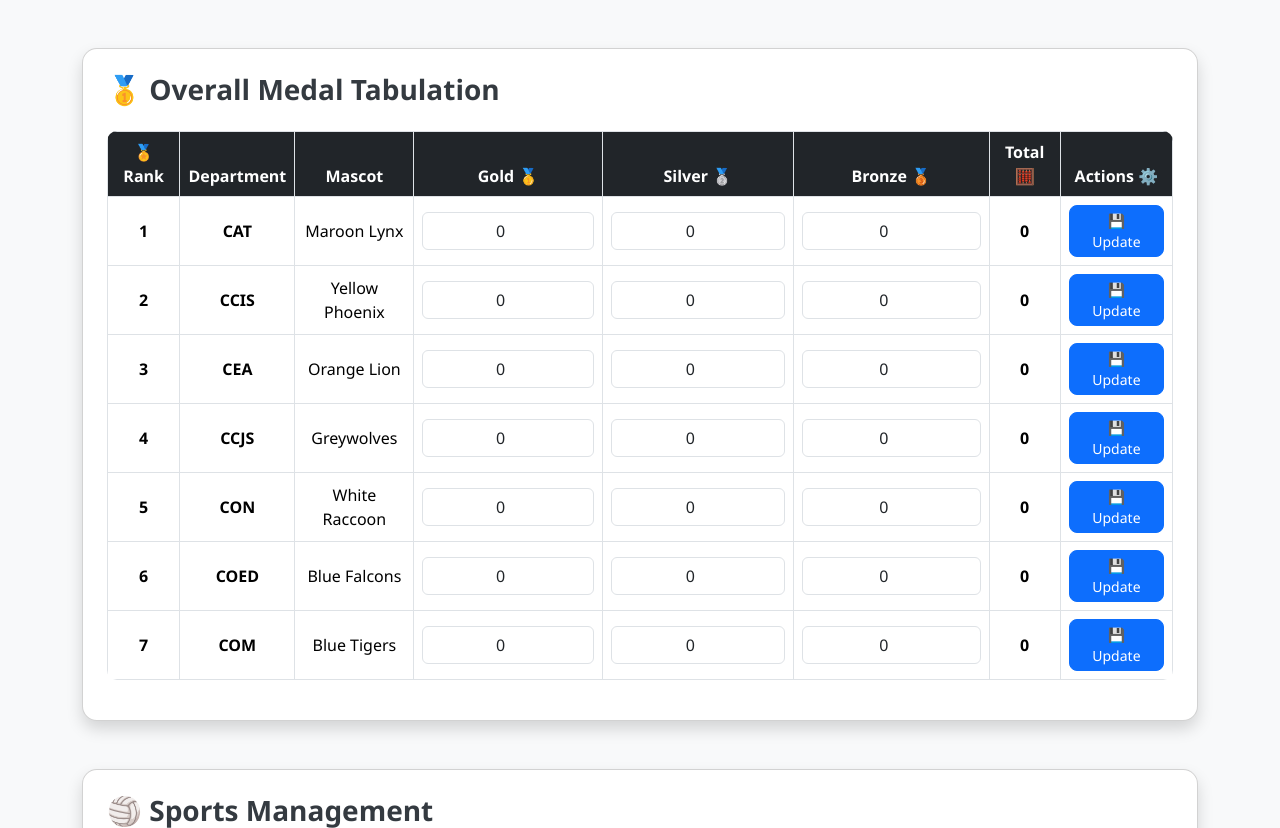
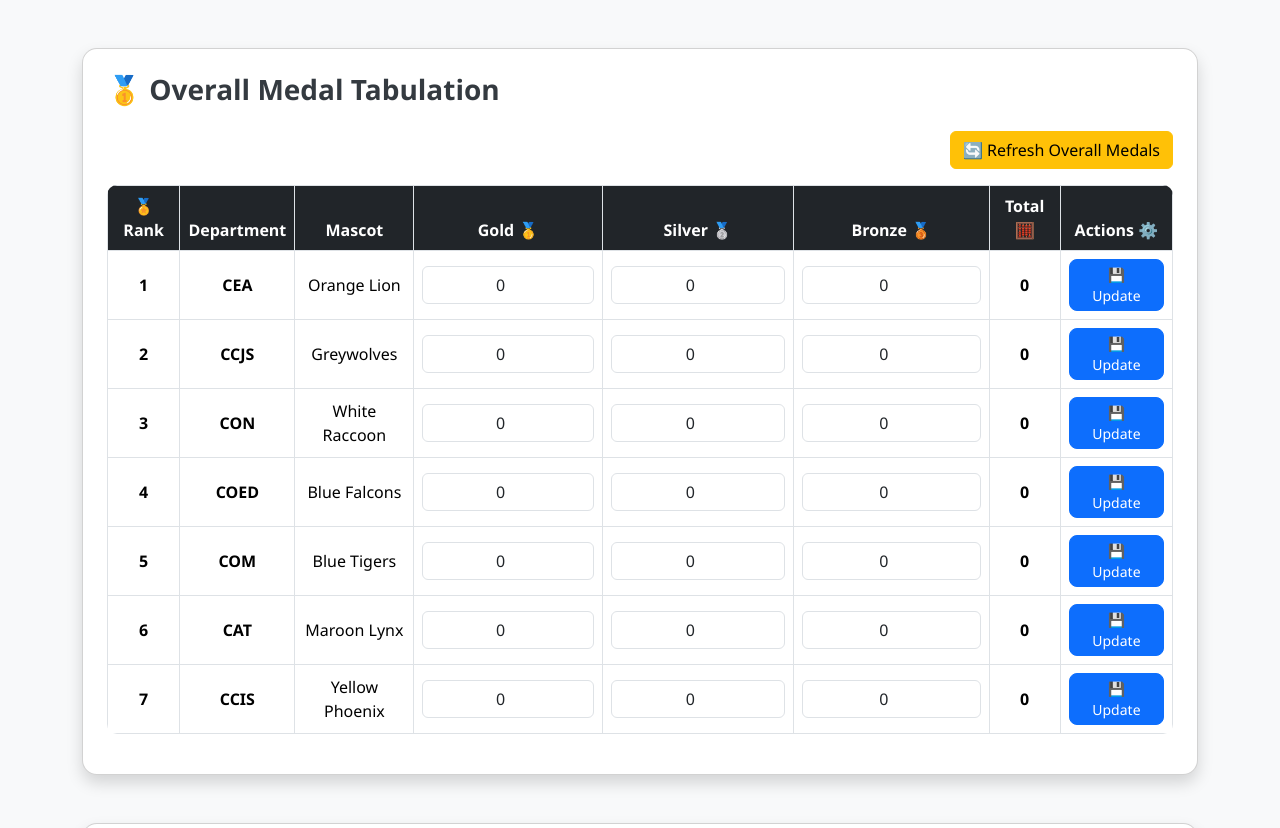
Before and after one commit to michaeldj1205/tabulation, a PHP site: page /dashboard.php in a window 1280 px wide. Shown: the part 56-884 px from the top of the page. Run offline with PHP 8.4, Linux system fonts and the light colour scheme; the visitor is signed in with stand-in values (Sample User, id 1); data comes from the database, SQL or seed files in the repository; tables that the repository leaves empty hold one stand-in row (values such as "Sample post").

Commit message:
Add functionality to refresh overall medal counts and display success message

```diff
--- a/dashboard.php
+++ b/dashboard.php
@@ -11,6 +11,44 @@ include 'db_connect.php';
 // 🥇 MEDAL CRUD
 // ----------------------------
 
+// 🔄 Recalculate Overall Medals
+if (isset($_POST['refresh_overall'])) {
+    $departments = $conn->query("SELECT id FROM departments");
+    while ($dept = $departments->fetch_assoc()) {
+        $department_id = $dept['id'];
+
+        // Sum all medals from categories except 'Overall'
+        $sum = $conn->query("
+            SELECT
+                IFNULL(SUM(gold), 0) AS gold,
+                IFNULL(SUM(silver), 0) AS silver,
+                IFNULL(SUM(bronze), 0) AS bronze
+            FROM medals
+            WHERE department_id = $department_id AND category != 'Overall'
+        ")->fetch_assoc();
+
+        $total = $sum['gold'] + $sum['silver'] + $sum['bronze'];
+
+        // Check if 'Overall' exists
+        $check = $conn->prepare("SELECT id FROM medals WHERE department_id=? AND category='Overall'");
+        $check->bind_param("i", $department_id);
+        $check->execute();
+        $result_check = $check->get_result();
+
+        if ($result_check->num_rows > 0) {
+            $stmt = $conn->prepare("UPDATE medals SET gold=?, silver=?, bronze=?, total=? WHERE department_id=? AND category='Overall'");
+            $stmt->bind_param("iiiii", $sum['gold'], $sum['silver'], $sum['bronze'], $total, $department_id);
+        } else {
+            $stmt = $conn->prepare("INSERT INTO medals (department_id, category, gold, silver, bronze, total) VALUES (?, 'Overall', ?, ?, ?, ?)");
+            $stmt->bind_param("iiiii", $department_id, $sum['gold'], $sum['silver'], $sum['bronze'], $total);
+        }
+        $stmt->execute();
+    }
+
+    $_SESSION['message'] = "Overall medals refreshed successfully!";
+    header("Location: dashboard.php#medals");
+    exit();
+}
 
 // Handle Update Medal Record (Update specific department’s medal count)
 if (isset($_POST['update_medal'])) {
@@ -36,8 +74,6 @@ if (isset($_POST['update_medal'])) {
     header("Location: dashboard.php");
     exit();
 }
-
-
 
 // ✅ Fetch all departments and overall medal totals
 $departments = $conn->query("
@@ -186,6 +222,18 @@ th { background-color: #212529 !important; color: white !important; }
   <!-- 🥇 OVERALL MEDAL TABULATION -->
   <div id="medals" class="card shadow p-4 mb-5">
     <h3 class="section-title mb-4">🥇 Overall Medal Tabulation</h3>
+
+    <?php if (isset($_SESSION['message'])): ?>
+      <div class="alert alert-success alert-dismissible fade show" role="alert">
+        <?= $_SESSION['message']; unset($_SESSION['message']); ?>
+        <button type="button" class="btn-close" data-bs-dismiss="alert" aria-label="Close"></button>
+      </div>
+    <?php endif; ?>
+
+    <form method="POST" class="mb-3 text-end">
+      <button type="submit" name="refresh_overall" class="btn btn-warning">🔄 Refresh Overall Medals</button>
+    </form>
+
     <div class="table-responsive">
       <table class="table table-bordered text-center align-middle">
         <thead>
@@ -283,5 +331,6 @@ th { background-color: #212529 !important; color: white !important; }
     </div>
   </div>
 </div>
+<script src="https://cdn.jsdelivr.net/npm/bootstrap@5.3.2/dist/js/bootstrap.bundle.min.js"></script>
 </body>
 </html>
```
